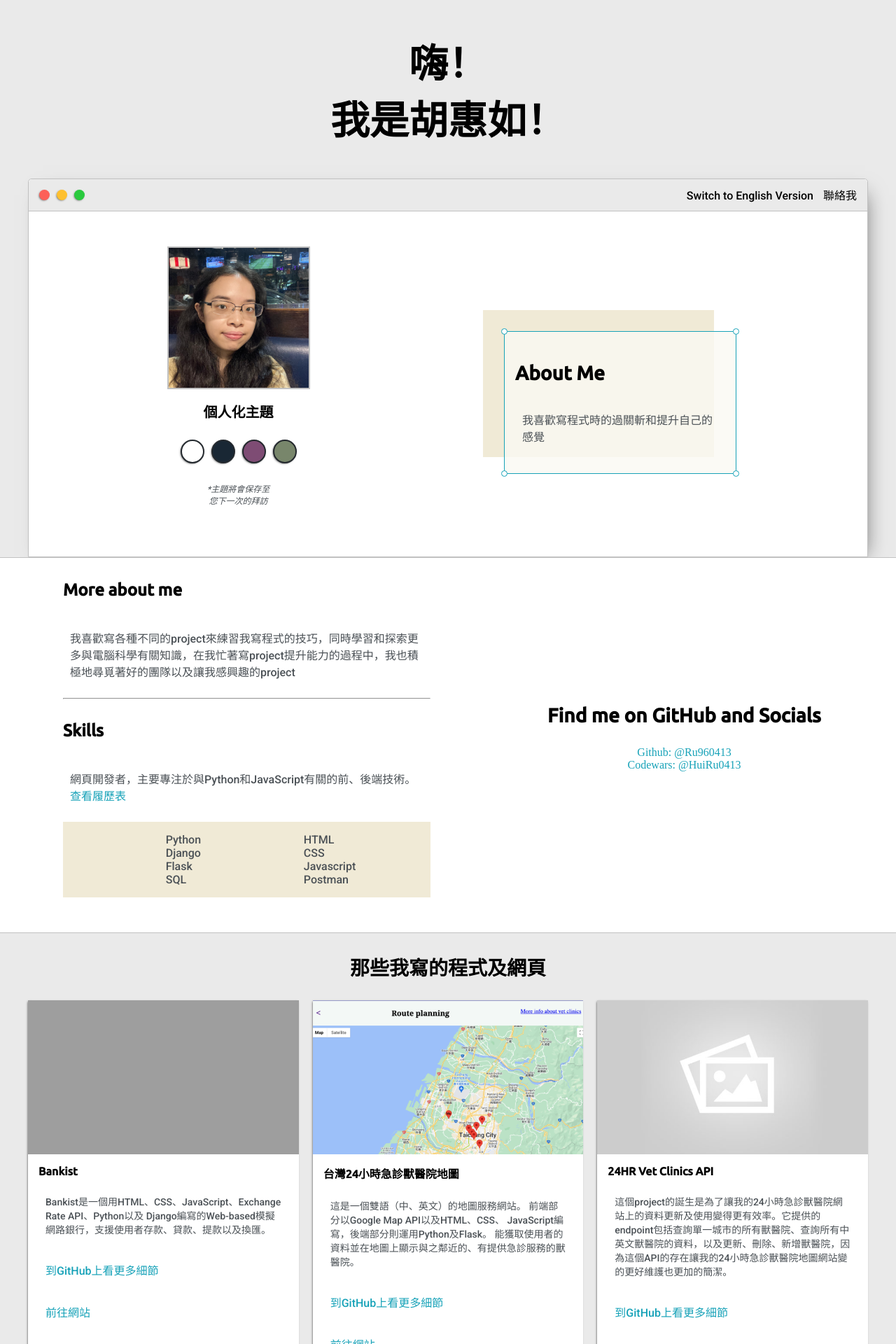
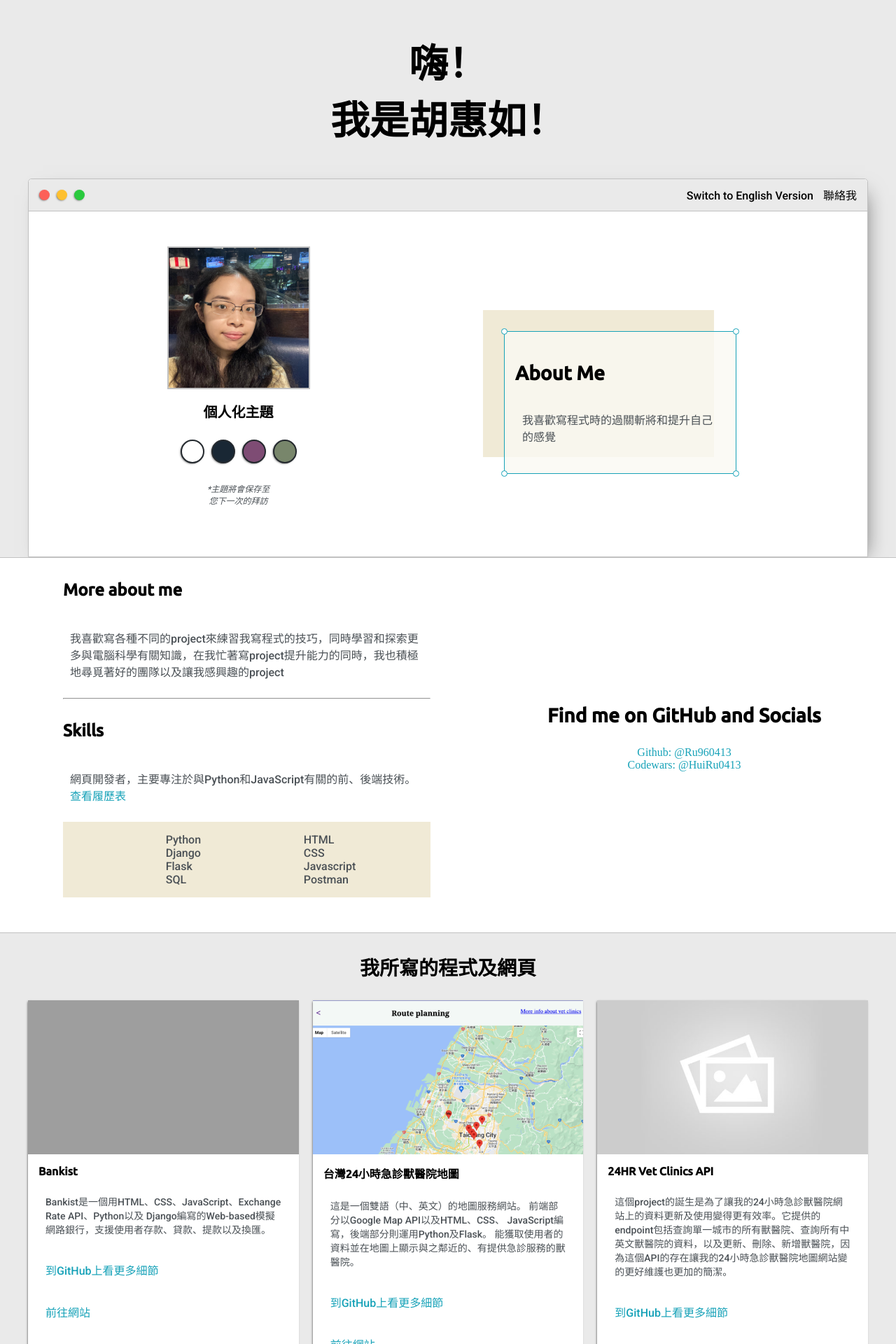
Before and after one commit to Ru960413/portfolio_page, a Flask app: page /zh in a window 1280 px wide. Shown: the top 1920 px of the page at 70% size. Run offline with Flask 3, Linux system fonts and the light colour scheme; grey boxes are pictures that could not be loaded.

Commit message:
change some phrasing

```diff
--- a/templates/zh_index.html
+++ b/templates/zh_index.html
@@ -65,7 +65,7 @@
                 <div id="corner-tl" class="corner"></div>
                 <div id="corner-tr" class="corner"></div>
                 <h3>About Me</h3>
-                <p>我喜歡寫程式時的過關斬和提升自己的感覺</p>
+                <p>我喜歡寫程式時的過關斬將和提升自己的感覺</p>
                 <div id="corner-bl" class="corner"></div>
                 <div id="corner-br" class="corner"></div>
               </div>
@@ -81,7 +81,7 @@
           <div class="about-me">
             <h4>More about me</h4>
             <p>
-              我喜歡寫各種不同的project來練習我寫程式的技巧，同時學習和探索更多與電腦科學有關知識，在我忙著寫project提升能力的過程中，我也積極地尋覓著好的團隊以及讓我感興趣的project
+              我喜歡寫各種不同的project來練習我寫程式的技巧，同時學習和探索更多與電腦科學有關知識，在我忙著寫project提升能力的同時，我也積極地尋覓著好的團隊以及讓我感興趣的project
             </p>
 
             <hr />
@@ -131,7 +131,7 @@
     <!-- TODO: add project images and links -->
     <section class="s1">
       <div class="main-container">
-        <h3 style="text-align: center">那些我寫的程式及網頁</h3>
+        <h3 style="text-align: center">我所寫的程式及網頁</h3>
         <div class="post-wrapper">
           <div>
             <div class="post">
```
